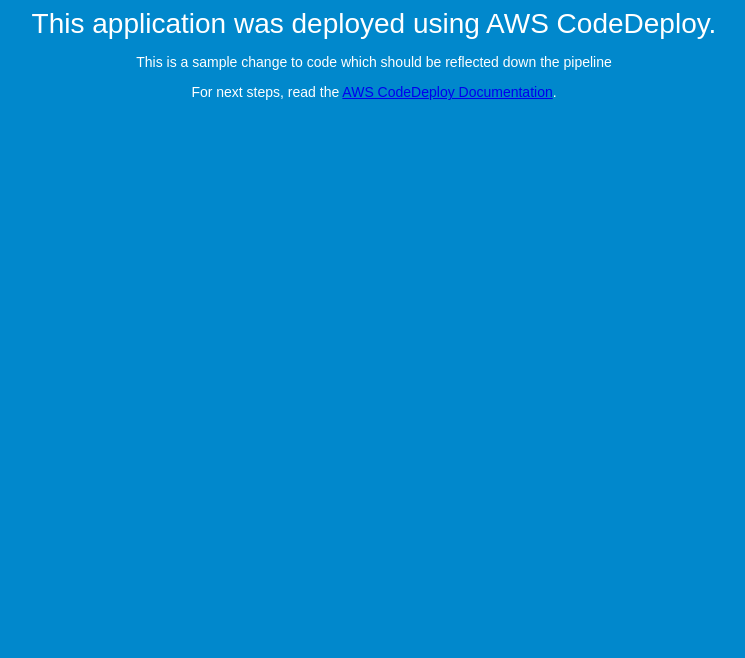
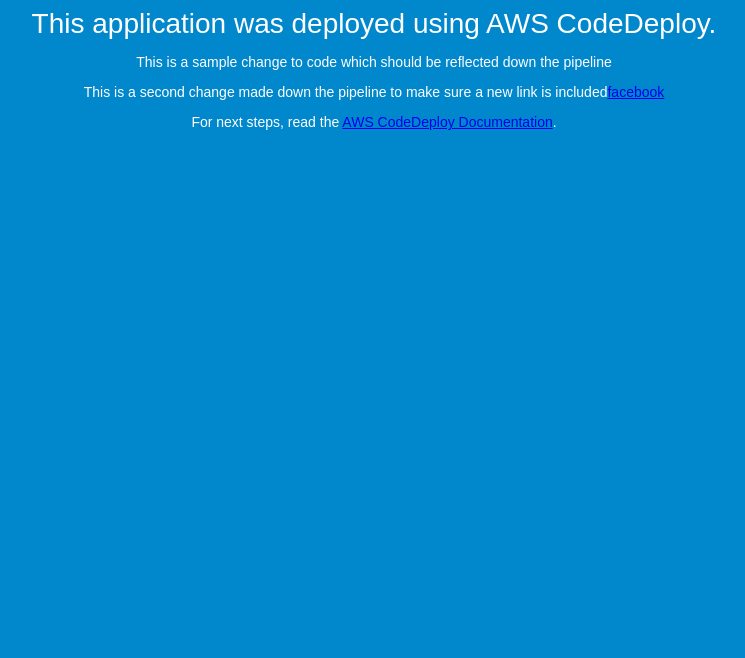
Before and after one commit to jomarnavarro/SampleApp_Linux, a plain HTML site: page index.html in a window 1280 px wide. Shown: the part 142-800 px from the top of the page, without its empty margins (266-1011 px from the left). Drawn offline with Linux system fonts and the light colour scheme.

Commit message:
Adds a facebook link to our page

```diff
--- a/index.html
+++ b/index.html
@@ -29,6 +29,7 @@
     <h1>Congratulations</h1>
     <h2>This application was deployed using AWS CodeDeploy.</h2>
     <p>This is a sample change to code which should be reflected down the pipeline</p>
+    <p>This is a second change made down the pipeline to make sure a new link is included<a href="http://facebook.com">facebook</a></p>
     <p>For next steps, read the <a href="http://aws.amazon.com/documentation/codedeploy">AWS CodeDeploy Documentation</a>.</p>
   </div>
 </body>
```
